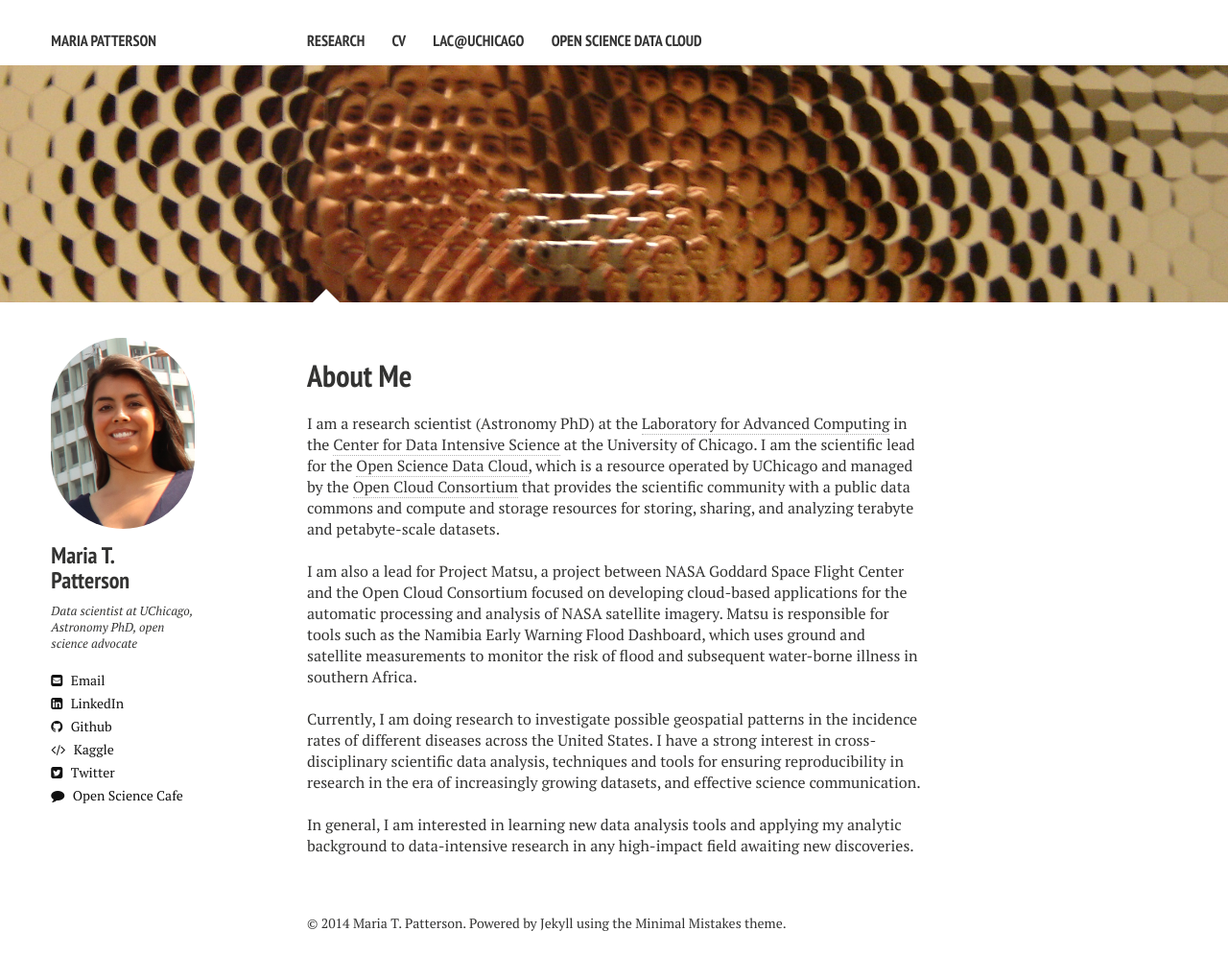
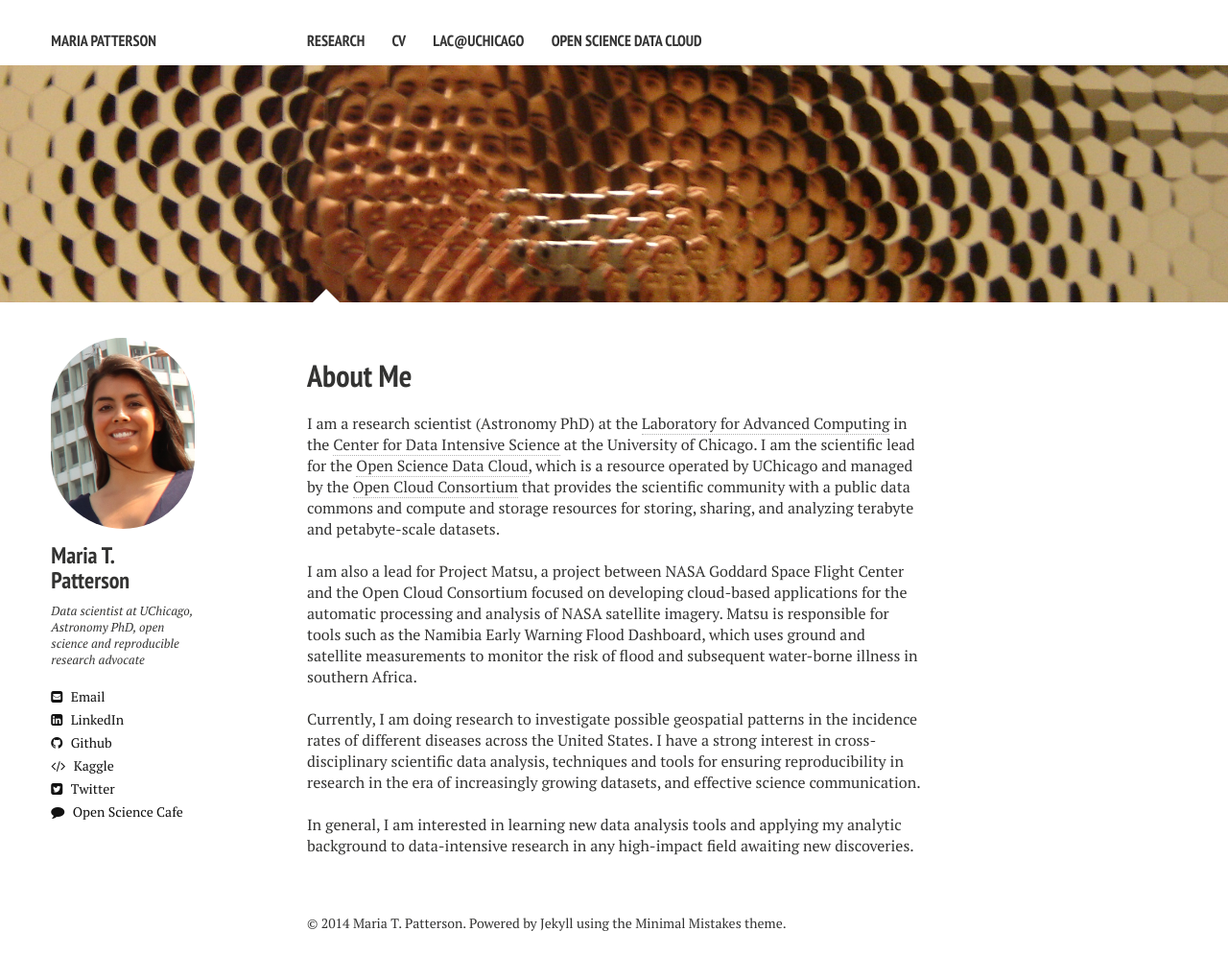
Before and after one commit to mtpatter/mtpatter.github.io, a Jekyll site: the page built from index.md, in a window 1280 px wide. Shown: the whole page at 96% size. Built offline with Jekyll 4.4.1, drawn with Linux system fonts in a browser that asks for light colours; nearby versions of some CDN libraries.

Commit message:
update bio

```diff
--- a/_config.yml
+++ b/_config.yml
@@ -9,7 +9,7 @@ disqus_shortname:
 owner:
   name:           Maria T. Patterson
   avatar:         bio-photo.jpg
-  bio:            "Data scientist at UChicago, Astronomy PhD, open science advocate"
+  bio:            "Data scientist at UChicago, Astronomy PhD, open science and reproducible research advocate"
   email:          mtpatter@uchicago.edu
   # Social networking links are used in author-bio sidebar. Update and remove as you like.
   twitter:	  OpenScienceCafe
```
